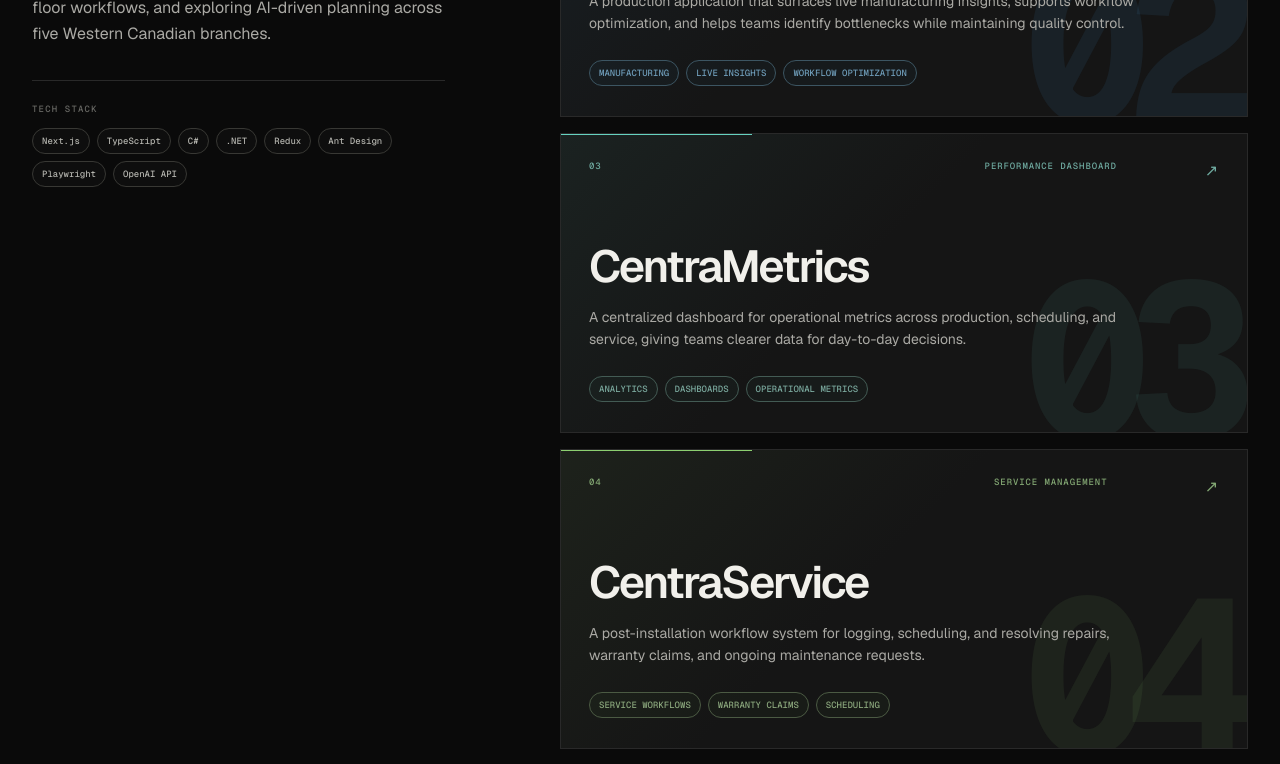
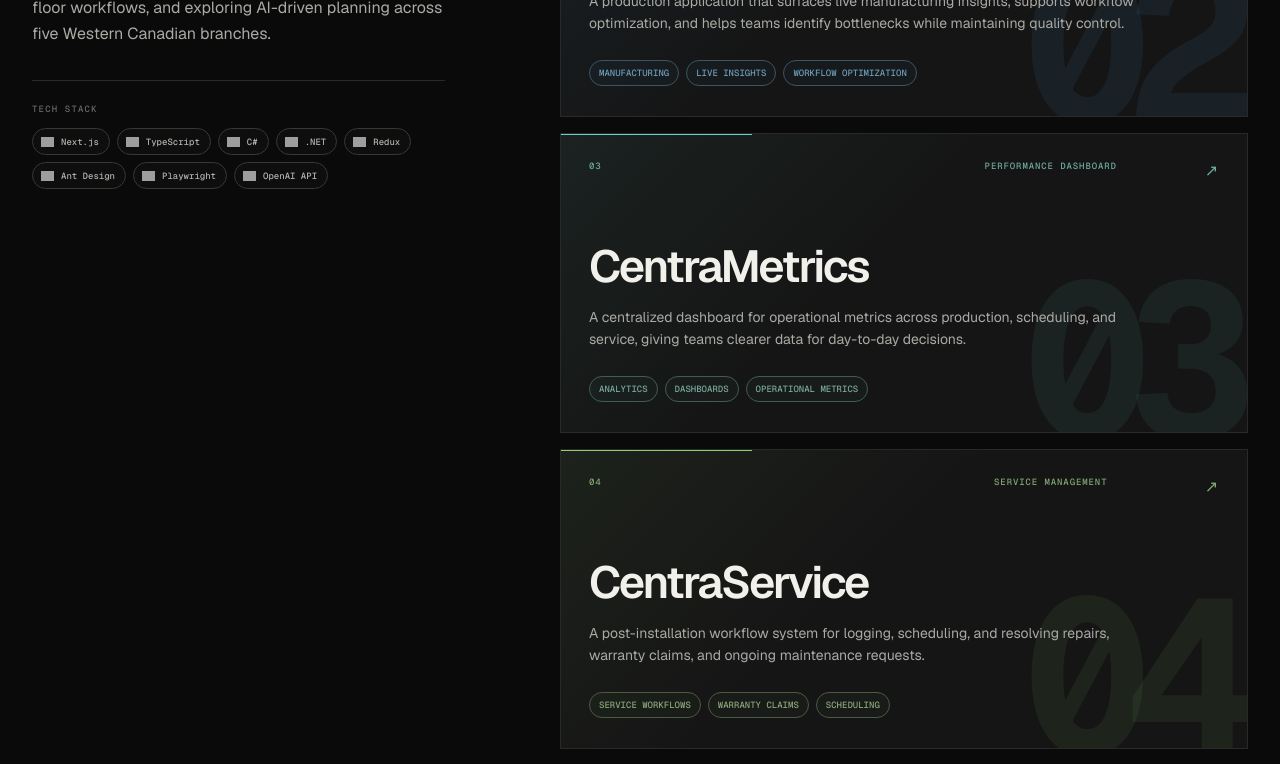
Before and after one commit to ajadversalo/ajshub, a Next.js app: page / in a window 1280 px wide. Shown: the part 1880-2644 px from the top of the page. Built offline with nearby package versions, Linux system fonts and the light colour scheme; grey boxes are pictures that could not be loaded.

Commit message:
Add logos to tech stack pills

```diff
--- a/app/globals.css
+++ b/app/globals.css
@@ -89,7 +89,9 @@ section[id] { scroll-margin-top: 24px; }
 .company-stack { max-width: 490px; margin-top: 34px; padding-top: 22px; border-top: 1px solid #292929; }
 .company-stack > span { display: block; margin-bottom: 13px; color: #686864; font: 500 9px var(--font-mono), monospace; text-transform: uppercase; letter-spacing: .13em; }
 .company-stack ul { display: flex; flex-wrap: wrap; gap: 7px; margin: 0; padding: 0; list-style: none; }
-.company-stack li { padding: 6px 9px; border: 1px solid #383834; border-radius: 100px; color: #b5b5af; background: #ffffff05; font: 500 9px var(--font-mono), monospace; }
+.company-stack li { display: inline-flex; align-items: center; gap: 7px; padding: 6px 10px 6px 8px; border: 1px solid #383834; border-radius: 100px; color: #b5b5af; background: #ffffff05; font: 500 9px var(--font-mono), monospace; }
+.company-stack li img { width: 13px; height: 13px; object-fit: contain; flex: 0 0 auto; }
+.company-stack li i { width: 13px; height: 13px; display: grid; place-items: center; color: #8f8f89; font: 500 12px/1 Arial, sans-serif; font-style: normal; }
 .product-records { display: grid; gap: 16px; }
 .product-record { --accent: #a7ef56; min-height: 300px; padding: 26px 28px 30px; background: linear-gradient(135deg, color-mix(in srgb, var(--accent) 7%, #151515) 0%, #151515 44%); border: 1px solid #292929; display: flex; flex-direction: column; position: relative; isolation: isolate; overflow: hidden; transition: border-color .25s ease, transform .35s cubic-bezier(.2,.8,.2,1), box-shadow .35s ease; }
 .product-record:before { content: ""; position: absolute; inset: -1px auto auto -1px; width: 28%; height: 2px; background: var(--accent); transition: width .45s cubic-bezier(.2,.8,.2,1); }
--- a/app/page.tsx
+++ b/app/page.tsx
@@ -87,6 +87,31 @@ const experience = [
     ],
   },
 ];
+
+const techIcons: Record<string, string> = {
+  "Next.js": "nextdotjs",
+  TypeScript: "typescript",
+  "C#": "csharp",
+  ".NET": "dotnet",
+  Redux: "redux",
+  "Ant Design": "antdesign",
+  Playwright: "playwright",
+  "OpenAI API": "openai",
+  React: "react",
+  "Azure DevOps": "azuredevops",
+  "Material UI": "mui",
+  SendGrid: "sendgrid",
+  Selenium: "selenium",
+  HTML: "html5",
+  CSS: "css",
+  JavaScript: "javascript",
+};
+
+const techFallbackIcons: Record<string, string> = {
+  Systems: "▣",
+  Networks: "⌁",
+  Automation: "↻",
+};
 
 function Arrow() {
   return <span aria-hidden="true">↗</span>;
@@ -257,7 +282,22 @@ export default function Home() {
                 <div className="company-stack">
                   <span>Tech stack</span>
                   <ul aria-label={`${chapter.company} tech stack`}>
-                    {chapter.stack.map((tool) => <li key={tool}>{tool}</li>)}
+                    {chapter.stack.map((tool) => (
+                      <li key={tool}>
+                        {techIcons[tool] ? (
+                          <img
+                            src={`https://cdn.simpleicons.org/${techIcons[tool]}/b5b5af`}
+                            alt=""
+                            width="13"
+                            height="13"
+                            loading="lazy"
+                          />
+                        ) : (
+                          <i aria-hidden="true">{techFallbackIcons[tool] ?? "•"}</i>
+                        )}
+                        {tool}
+                      </li>
+                    ))}
                   </ul>
                 </div>
               </div>
```
